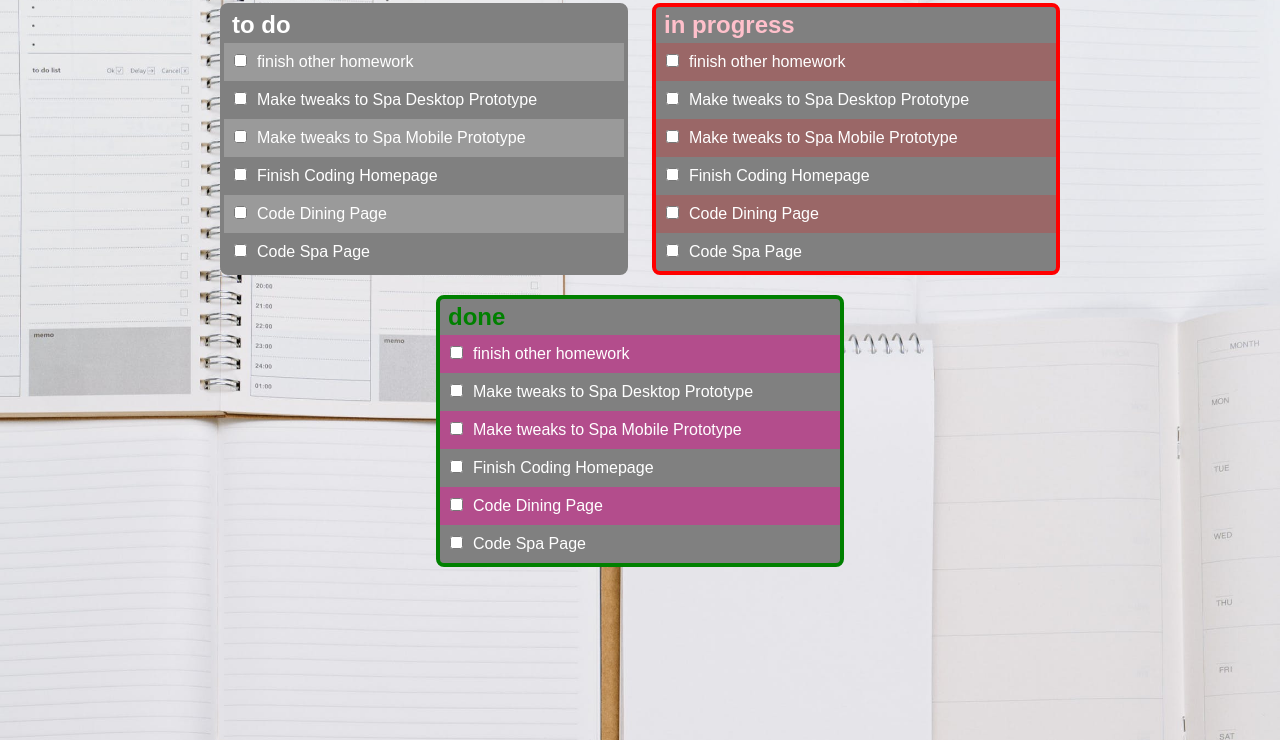
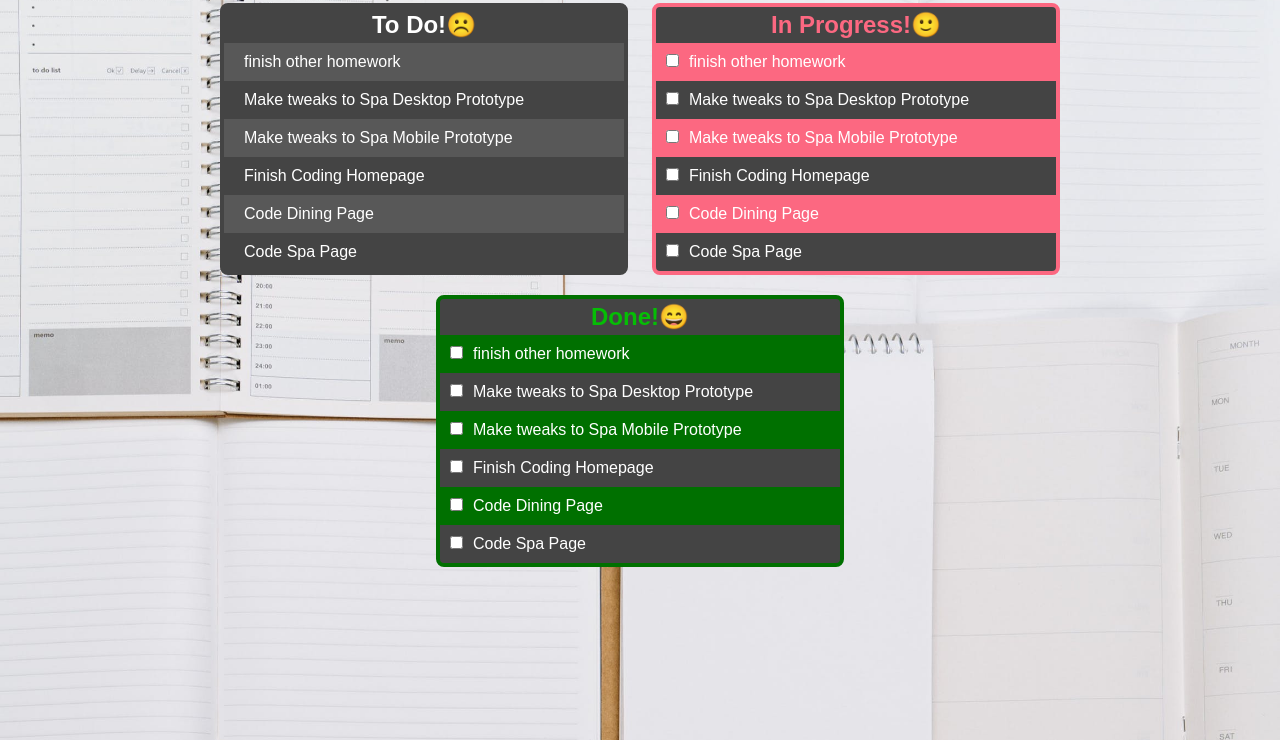
Before and after one commit to Ramona-Lozon/week-11, a plain HTML site: page index.html in a window 1280 px wide. Shown: the part 60-800 px from the top of the page. Drawn offline with Linux system fonts and the light colour scheme.

Commit message:
added emojis and hover states

```diff
--- a/css/main.css
+++ b/css/main.css
@@ -1,5 +1,3 @@
-/*--CSS Reset--*/
-
 * {
     border: none;
     Margin: 0;
@@ -27,14 +25,14 @@ main {
     text-align: center;
     padding: 8px;
     width: 100%;
-    color: pink;
-    background-color: rgba(0, 0, 0, 0.5);
+    color: rgb(252, 104, 129);
+    background-color: rgba(0, 0, 0, 0.75);
 }
 
 article {
     width: 400px;
     border: 4px solid white;
-    background-color: grey;
+    background-color: rgb(68, 68, 68);
     color: white;
     border-radius: 8px;
     margin: 10px 12px;
@@ -44,26 +42,43 @@ article {
 article > h2 {
     color: white;
     padding: 4px 8px;
+    text-align: center;
 }
 
 article:first-of-type {
-    border: 4px solid grey;
+    border: 4px solid rgb(68, 68, 68);
+}
+
+#todo h2 {
+    color: white;
+}
+
+#todo h2::after {
+    content: "☹️";
 }
 
 #inprogress {
-    border: 4px solid red;
+    border: 4px solid rgb(252, 104, 129);
 }
 
 #inprogress h2 {
-    color: pink;
+    color: rgb(252, 104, 129);
+}
+
+#inprogress h2::after {
+    content: "🙂";
 }
 
 #done {
-    border: 4px solid green;
+    border: 4px solid rgb(0, 112, 0);
 }
 
 #done h2 {
-    color: green;
+    color: rgb(5, 190, 5);
+}
+
+#done h2::after {
+    content: "😄";
 }
 
 ul {
@@ -75,22 +90,28 @@ ul li {
 }
 
 .do li:nth-child(odd) {
-    background-color: rgba(255, 255, 255, 0.2);
+    background-color: rgba(169, 169, 169, 0.2)
 
 }
 
 .progress li:nth-child(odd) {
-    background-color: rgba(255, 0, 0, 0.2);
+    background-color: rgb(252, 104, 129);
 
 }
 
 .fin li:nth-child(odd) {
-    background-color: rgba(255, 0, 157, 0.4);
+    background-color: rgb(0, 112, 0);
 }
 
-article li span {
+article ul li span {
     padding: 5px 5px 5px 10px;
     border-radius: 5px;
+}
+
+Input[type="checkbox"]:hover + span {
+    background-color: red;
+    padding: 5px;
+    animation: fadeIn 0.3s;
 }
 
 input[type="checkbox"]:checked + span {
--- a/index.html
+++ b/index.html
@@ -12,18 +12,18 @@
 
         <main>
             <article id="todo">
-                <h2>to do</h2>
+                <h2>To Do!</h2>
                 <ul class="do">
-                    <li><input type="checkbox"><span>finish other homework</span></li>
-                    <li><input type="checkbox"><span>Make tweaks to Spa Desktop Prototype</span></li>
-                    <li><input type="checkbox"><span>Make tweaks to Spa Mobile Prototype</span></li>
-                    <li><input type="checkbox"><span>Finish Coding Homepage</span></li>
-                    <li><input type="checkbox"><span>Code Dining Page</span></li>
-                    <li><input type="checkbox"><span>Code Spa Page</span></li>
+                    <li><span>finish other homework</span></li>
+                    <li><span>Make tweaks to Spa Desktop Prototype</span></li>
+                    <li><span>Make tweaks to Spa Mobile Prototype</span></li>
+                    <li><span>Finish Coding Homepage</span></li>
+                    <li><span>Code Dining Page</span></li>
+                    <li><span>Code Spa Page</span></li>
                 </ul>
             </article>
             <article id="inprogress">
-                <h2>in progress</h2>
+                <h2>In Progress!</h2>
                 <ul class="progress">
                     <li><input type="checkbox"><span class="child">finish other homework</span></li>
                     <li><input type="checkbox"><span>Make tweaks to Spa Desktop Prototype</span></li>
@@ -34,7 +34,7 @@
                 </ul>
             </article>
             <article id="done">
-                <h2>done</h2>
+                <h2>Done!</h2>
                 <ul class="fin">
                     <li><input type="checkbox" id="master"><span class="child">finish other homework</span></li>
                     <li><input type="checkbox"><span>Make tweaks to Spa Desktop Prototype</span></li>
```
